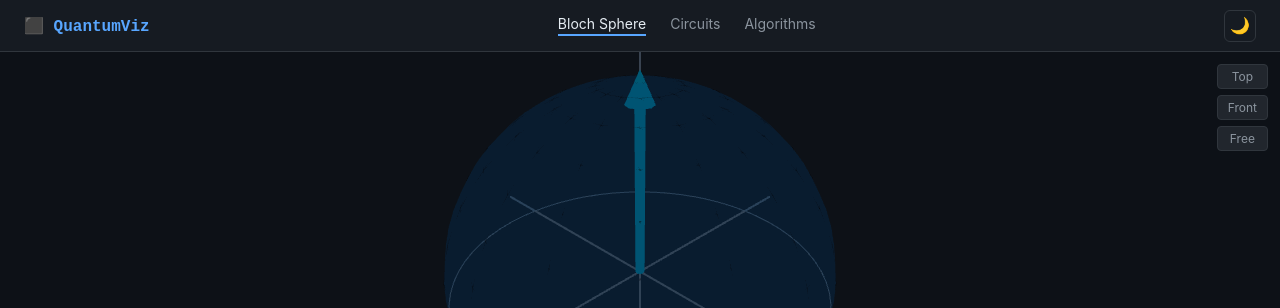
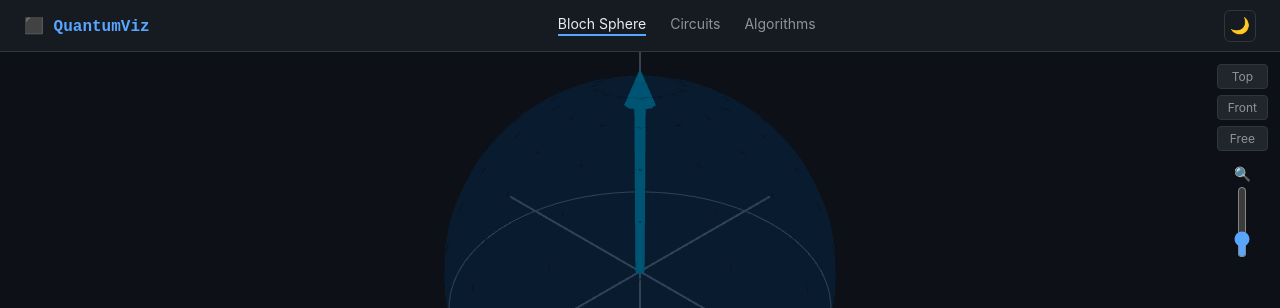
Before and after one commit to yuchaosu/QuantumVisualization, a React (Vite) app: page / in a window 1280 px wide. Shown: the top 308 px of the page. Built offline with nearby package versions, Linux system fonts and the light colour scheme.

Commit message:
feat: add scroll wheel and slider zoom to Bloch Sphere

```diff
--- a/src/components/BlochSphere/BlochSphere.module.css
+++ b/src/components/BlochSphere/BlochSphere.module.css
@@ -30,3 +30,24 @@
   color: var(--text-primary);
   border-color: var(--accent-blue);
 }
+
+.zoomLabel {
+  display: flex;
+  flex-direction: column;
+  align-items: center;
+  gap: 4px;
+  margin-top: 8px;
+}
+
+.zoomIcon {
+  font-size: 14px;
+}
+
+.zoomSlider {
+  writing-mode: vertical-lr;
+  direction: rtl;
+  width: 20px;
+  height: 72px;
+  cursor: pointer;
+  accent-color: var(--accent-blue);
+}
--- a/src/components/BlochSphere/BlochSphere.tsx
+++ b/src/components/BlochSphere/BlochSphere.tsx
@@ -1,8 +1,10 @@
 // src/components/BlochSphere/BlochSphere.tsx
-import { useState, useCallback } from 'react'
+import React, { useState, useCallback } from 'react'
 import { Canvas } from '@react-three/fiber'
 import SphereScene from './SphereScene'
 import styles from './BlochSphere.module.css'
+
+const BASELINE_DIST = Math.sqrt(1.5 * 1.5 + 1.5 * 1.5 + 1.5 * 1.5)  // √6.75 ≈ 2.598
 
 const VECTOR_COLORS = {
   dark:  { vector: '#00d4ff', label: '#8b949e', grid: '#444c56', wireframe: '#30363d' },
@@ -21,6 +23,21 @@ export default function BlochSphere({ theta, phi, theme }: Props) {
   const [preset, setPreset] = useState<Preset>(null)
   const handlePresetApplied = useCallback(() => setPreset(null), [])
 
+  const [zoomMultiplier, setZoomMultiplier] = useState(1)
+  const [zoomTarget, setZoomTarget] = useState<number | null>(null)
+
+  const handleCameraChange = useCallback((distance: number) => {
+    setZoomMultiplier(BASELINE_DIST / distance)
+  }, [])
+
+  const handleSliderChange = useCallback((e: React.ChangeEvent<HTMLInputElement>) => {
+    const v = parseFloat(e.target.value)
+    setZoomMultiplier(v)
+    setZoomTarget(BASELINE_DIST / v)
+  }, [])
+
+  const handleZoomApplied = useCallback(() => setZoomTarget(null), [])
+
   return (
     <div className={styles.container}>
       <Canvas style={{ position: 'absolute', inset: 0 }} camera={{ position: [1.5, 1.5, 1.5], fov: 50 }}>
@@ -33,12 +50,28 @@ export default function BlochSphere({ theta, phi, theme }: Props) {
           wireframeColor={VECTOR_COLORS[theme].wireframe}
           cameraPreset={preset}
           onPresetApplied={handlePresetApplied}
+          onCameraChange={handleCameraChange}
+          zoomTarget={zoomTarget}
+          onZoomApplied={handleZoomApplied}
         />
       </Canvas>
       <div className={styles.presets}>
         <button className={styles.presetBtn} onClick={() => setPreset('top')}>Top</button>
         <button className={styles.presetBtn} onClick={() => setPreset('front')}>Front</button>
         <button className={styles.presetBtn} onClick={() => setPreset('free')}>Free</button>
+        <label className={styles.zoomLabel} title="Zoom">
+          <span className={styles.zoomIcon}>🔍</span>
+          <input
+            type="range"
+            min="0.5"
+            max="3"
+            step="0.05"
+            value={zoomMultiplier}
+            onChange={handleSliderChange}
+            className={styles.zoomSlider}
+            aria-label="Zoom level"
+          />
+        </label>
       </div>
     </div>
   )
--- a/src/components/BlochSphere/SphereScene.tsx
+++ b/src/components/BlochSphere/SphereScene.tsx
@@ -15,6 +15,9 @@ type Props = {
   wireframeColor: string
   cameraPreset: 'top' | 'front' | 'free' | null
   onPresetApplied: () => void
+  onCameraChange: (distance: number) => void
+  zoomTarget: number | null
+  onZoomApplied: () => void
 }
 
 // Convert Bloch sphere angles to Cartesian point on unit sphere.
@@ -28,7 +31,11 @@ function blochToCartesian(theta: number, phi: number): [number, number, number]
   ]
 }
 
-export default function SphereScene({ theta, phi, vectorColor, labelColor, gridColor, wireframeColor, cameraPreset, onPresetApplied }: Props) {
+export default function SphereScene({
+  theta, phi, vectorColor, labelColor, gridColor, wireframeColor,
+  cameraPreset, onPresetApplied,
+  onCameraChange, zoomTarget, onZoomApplied
+}: Props) {
   const arrowGroupRef = useRef<THREE.Group>(null)
   const cameraRef = useRef<THREE.Camera | null>(null)
   const controlsRef = useRef<OrbitControlsImpl | null>(null)
@@ -72,6 +79,24 @@ export default function SphereScene({ theta, phi, vectorColor, labelColor, gridC
     onPresetApplied()
   }, [cameraPreset, onPresetApplied])
 
+  useEffect(() => {
+    if (zoomTarget === null || !cameraRef.current || !controlsRef.current) return
+    const cam = cameraRef.current
+    const controls = controlsRef.current
+    const current = cam.position.length()
+    if (current === 0) return
+    const scale = zoomTarget / current
+    gsap.to(cam.position, {
+      x: cam.position.x * scale,
+      y: cam.position.y * scale,
+      z: cam.position.z * scale,
+      duration: 0.2,
+      ease: 'power2.out',
+      onUpdate: () => controls.update(),
+      onComplete: () => onZoomApplied(),
+    })
+  }, [zoomTarget, onZoomApplied])
+
   // Per-frame: update arrow group rotation to point toward the animated Bloch position.
   // Three.js lookAt points the object's local +Z toward the target.
   // The shaft/cone are built along the local +Z axis so this works directly.
@@ -114,7 +139,14 @@ export default function SphereScene({ theta, phi, vectorColor, labelColor, gridC
 
   return (
     <>
-      <OrbitControls ref={controlsRef as React.RefObject<OrbitControlsImpl>} enablePan={false} />
+      <OrbitControls
+        ref={controlsRef as React.RefObject<OrbitControlsImpl>}
+        enablePan={false}
+        enableZoom={true}
+        onChange={() => {
+          if (cameraRef.current) onCameraChange(cameraRef.current.position.length())
+        }}
+      />
       <ambientLight intensity={0.5} />
 
       {/* Sphere — ghost outline at 15% opacity */}
```
